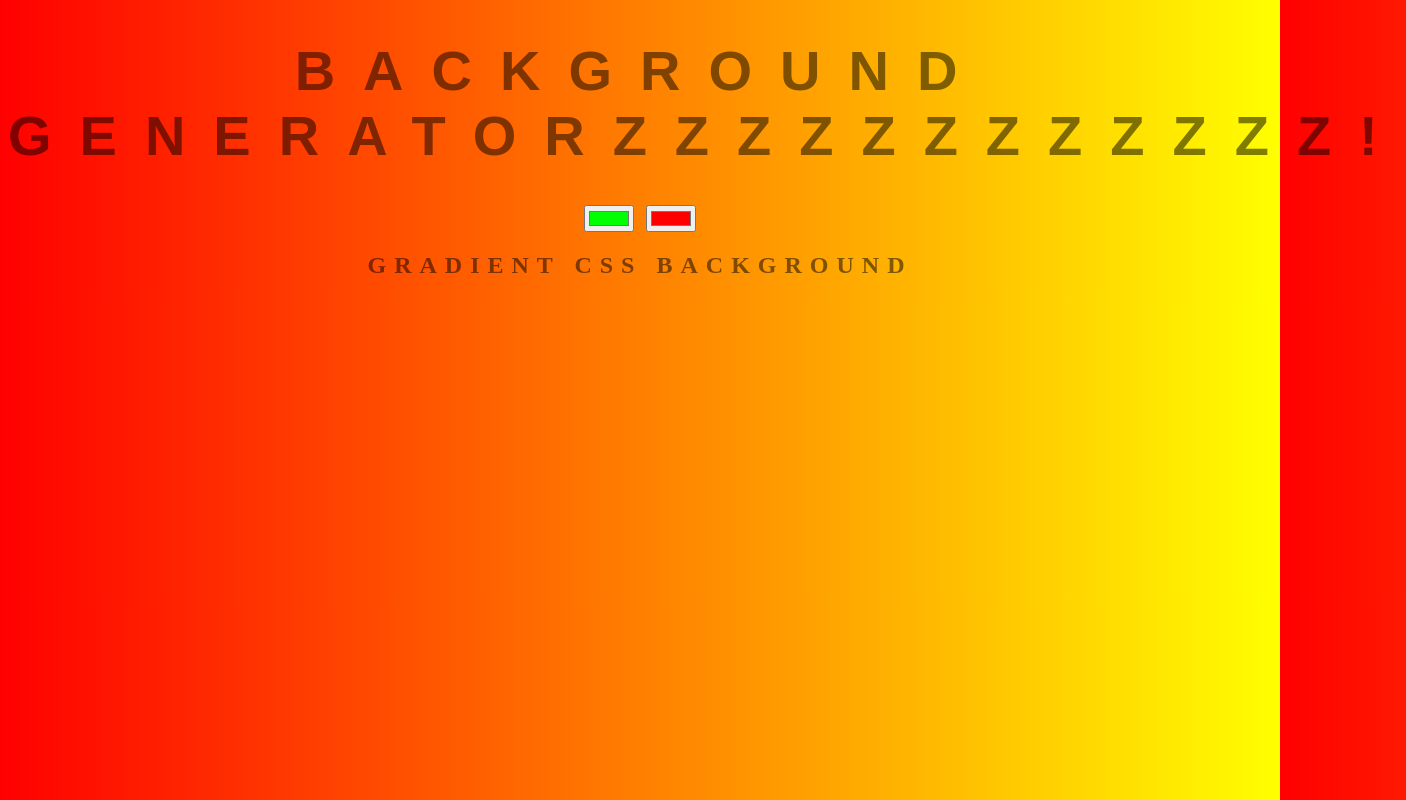
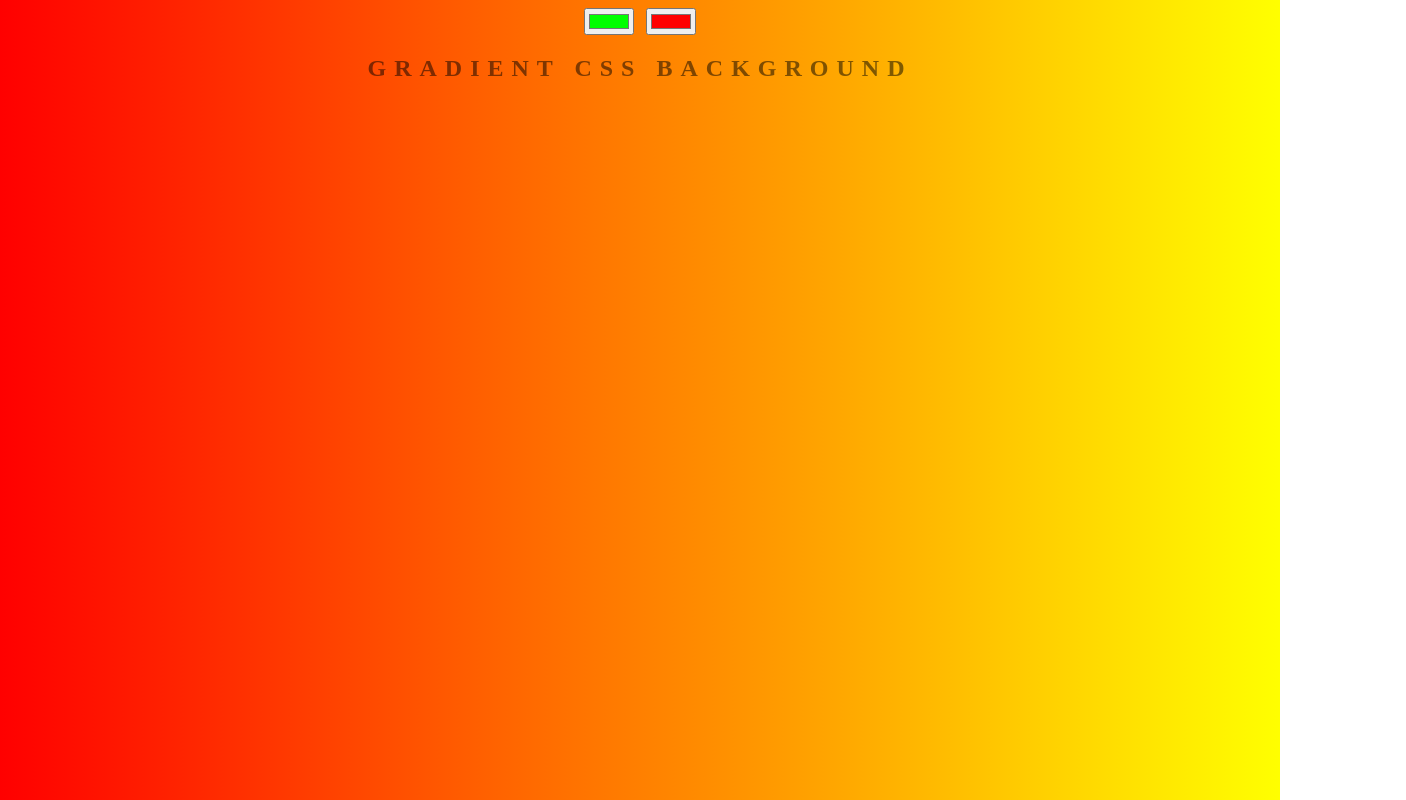
Before and after one commit to nathanfr/background-generator, a plain HTML site: page index.html in a window 1280 px wide. Shown: the whole page, 1406 px wide, since content can reach past the window. Drawn offline with Linux system fonts and the light colour scheme.

Commit message:
deleting the title

```diff
--- a/index.html
+++ b/index.html
@@ -6,7 +6,6 @@
 </head>
 <body id="gradient">
 
-	<h1>Background Generatorzzzzzzzzzzzz!</h1>
 	<input type="color" name="colorgen" value="#00ff00" id="color1">
 	<input type="color" name="colorgen2" value="#ff0000" id="color2">
 	<h2>Gradient CSS Background</h2>
```
